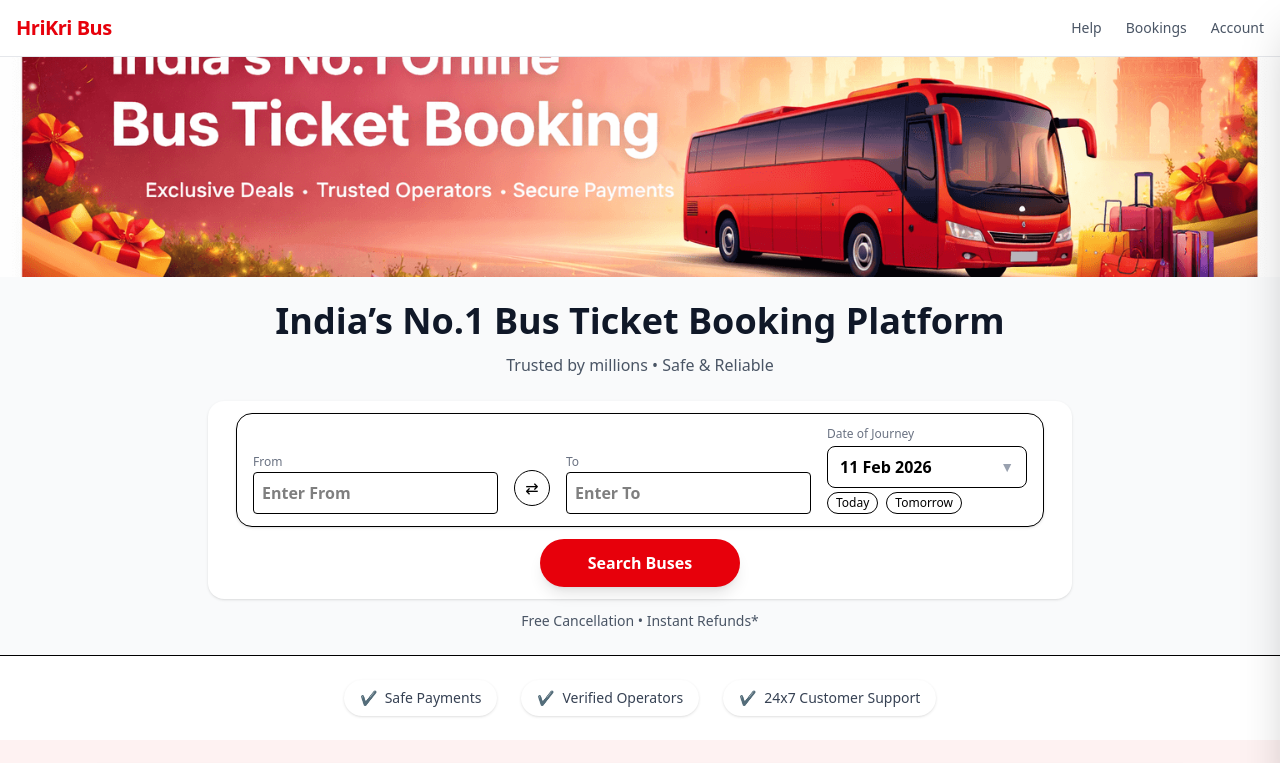
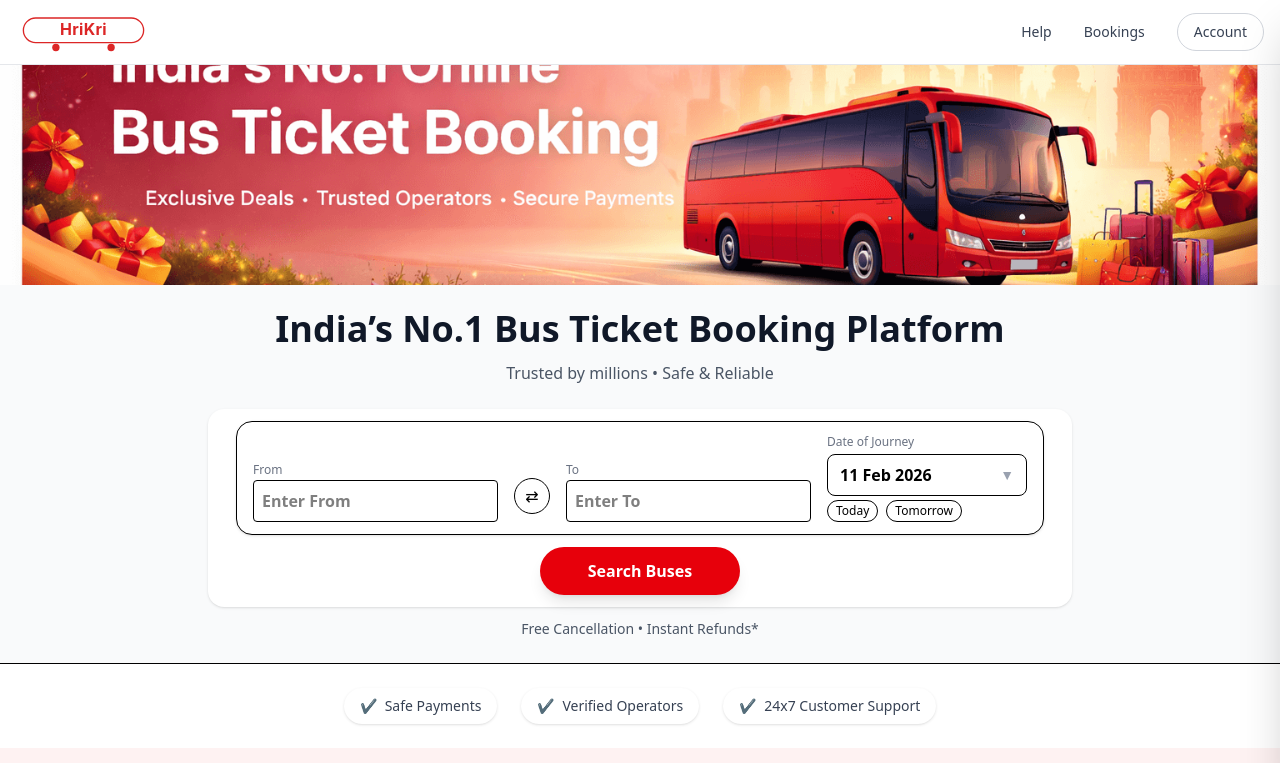
Before and after one commit to anmolbansal08/bus-booking-mern, a React (Vite) app in the folder frontend-vite/: page / in a window 1280 px wide. Shown: the top 763 px of the page. Built offline with nearby package versions, Linux system fonts and the light colour scheme.

Commit message:
add logo

```diff
--- a/frontend-vite/src/components/Home.jsx
+++ b/frontend-vite/src/components/Home.jsx
@@ -1,4 +1,4 @@
-import SearchBar from "../pages/Search";
+import SearchBar from "../pages/SearchBar";
 import HomeBanner from "./HomeBanner";
 
 export default function Home() {
--- /dev/null
+++ b/frontend-vite/src/components/Logo.jsx
@@ -0,0 +1,42 @@
+export default function Logo({ size = 130 }) {
+  return (
+    <div style={{ width: size }}>
+      <svg
+        viewBox="0 0 220 80"
+        fill="none"
+        xmlns="http://www.w3.org/2000/svg"
+        className="w-full"
+      >
+        {/* Bus Body */}
+        <rect
+          x="12"
+          y="18"
+          width="196"
+          height="40"
+          rx="20"
+          stroke="#DC2626"
+          strokeWidth="2.2"
+          fill="white"
+        />
+
+        {/* Wheels */}
+        <circle cx="65" cy="66" r="6" fill="#DC2626" />
+        <circle cx="155" cy="66" r="6" fill="#DC2626" />
+
+        {/* Brand Name */}
+        <text
+          x="110"
+          y="45"
+          textAnchor="middle"
+          fontSize="26"
+          fontWeight="700"
+          fill="#DC2626"
+          fontFamily="Inter, Poppins, sans-serif"
+          letterSpacing="0.5"
+        >
+          HriKri
+        </text>
+      </svg>
+    </div>
+  );
+}
--- a/frontend-vite/src/components/Navbar.jsx
+++ b/frontend-vite/src/components/Navbar.jsx
@@ -3,73 +3,65 @@ import { useState } from "react";
 import AccountDrawer from "./AccountDrawer";
 import AuthModal from "./auth/AuthModal";
 import AuthCard from "./auth/AuthCard";
+import Logo from "./Logo";
 
 export default function Navbar() {
   const [drawerOpen, setDrawerOpen] = useState(false);
   const [authOpen, setAuthOpen] = useState(false);
 
   const user = JSON.parse(localStorage.getItem("user"));
+
   return (
     <header className="bg-white border-b border-gray-200 sticky top-0 z-50">
       <div className="max-w-7xl mx-auto px-4">
-        <div className="flex h-14 items-center justify-between">
+        <div className="flex h-16 items-center justify-between">
 
-          {/* Brand */}
-          <Link
-            to="/"
-            className="text-xl font-bold text-red-600 tracking-tight"
-          >
-            HriKri Bus
+          {/* Logo */}
+          <Link to="/" className="flex items-center">
+            <Logo size={135} />
           </Link>
 
-          {/* Right Actions */}
-          <nav className="flex items-center gap-6 text-sm text-gray-600">
-            <button className="hover:text-red-600">
+          {/* Right Navigation */}
+          <nav className="flex items-center gap-8 text-sm font-medium text-gray-700">
+
+            <button className="hover:text-red-600 transition">
               Help
             </button>
 
-{/* <Link
-  to="/manage-ticket?action=search"
-  className="hover:text-red-600"
->
-  Manage Booking
-</Link> */}
-  <Link
-    to="/my-bookings"
-    className="hover:text-red-600"
-  >
-  Bookings
-  </Link>
+            <Link
+              to="/my-bookings"
+              className="hover:text-red-600 transition"
+            >
+              Bookings
+            </Link>
 
-            {/* Account entry point (ALWAYS available) */}
+            {user?.role === "ADMIN" && (
+              <Link
+                to="/admin"
+                className="hover:text-red-600 transition"
+              >
+                Admin
+              </Link>
+            )}
+
             <button
               onClick={() => setDrawerOpen(true)}
-              className="font-medium hover:text-red-600"
+              className="px-4 py-2 border border-gray-300 rounded-full hover:border-red-600 hover:text-red-600 transition"
             >
               Account
             </button>
 
-            {user?.role === "ADMIN" && (
-  <Link
-    to="/admin"
-    className="font-medium hover:text-red-600"
-  >
-    Admin
-  </Link>
-)}
           </nav>
         </div>
       </div>
 
-      {/* Account Drawer (always accessible) */}
       <AccountDrawer
         open={drawerOpen}
         onClose={() => setDrawerOpen(false)}
         onLoginClick={() => setAuthOpen(true)}
-        onSignupClick={()=>setAuthOpen(true)}
+        onSignupClick={() => setAuthOpen(true)}
       />
 
-      {/* Auth Modal (opened from drawer) */}
       <AuthModal
         open={authOpen}
         onClose={() => setAuthOpen(false)}
--- a/frontend-vite/src/pages/Search.jsx
+++ b/frontend-vite/src/pages/SearchBar.jsx
@@ -20,7 +20,7 @@ export default function SearchBar() {
 
   const { recentSearches, saveRecentSearch } = useRecentSearches();
 
-  const search = useCallback(() => {
+  const search = () => {
     if (!source || !destination) {
       setError("Please select both cities");
       return;
@@ -38,18 +38,18 @@ export default function SearchBar() {
     navigate(
       `/buses?source=${encodeURIComponent(source)}&destination=${encodeURIComponent(destination)}&date=${date}`
     );
-  }, [source, destination, date, saveRecentSearch, navigate]);
+  };
 
-  const selectPopularRoute = useCallback((from, to) => {
+  const selectPopularRoute = (from, to) => {
     setSource(from);
     setDestination(to);
-  }, []);
+  };
 
-  const onRecentSearch = useCallback((s) => {
+  const onRecentSearch = (s) => {
     setSource(s.source);
     setDestination(s.destination);
     setDate(s.date);
-  }, []);
+  };
 
   return (
     <>
```
